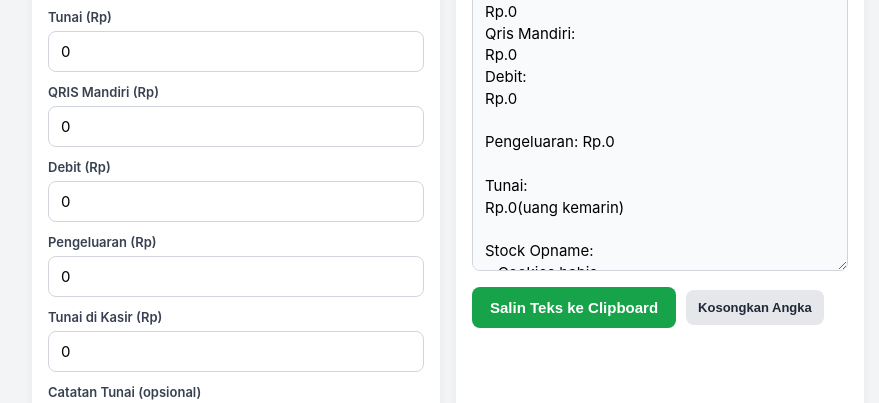
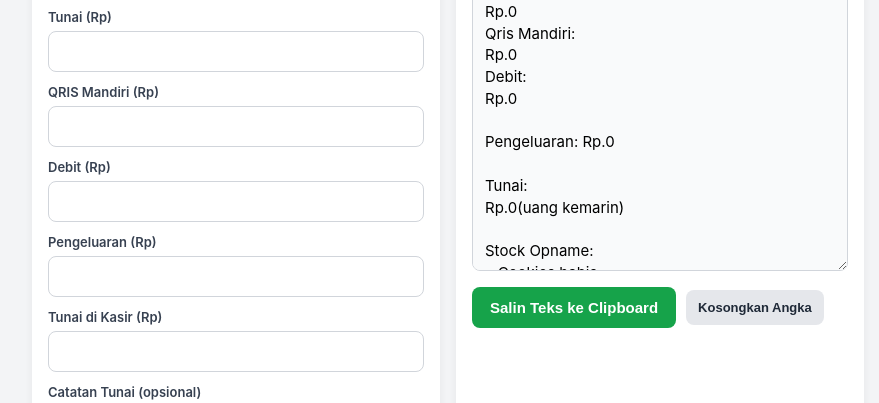
Before and after one commit to ecabindaa/laporan-wa-kasir, a plain HTML site: page index.html in a window 1280 px wide. Shown: the part 211-614 px from the top of the page, without its empty margins (192-1071 px from the left). Drawn offline with Linux system fonts and the light colour scheme.

Commit message:
Update index.html

```diff
--- a/index.html
+++ b/index.html
@@ -111,19 +111,19 @@
       <input id="totalPenjualan" type="text" readonly />
 
       <label>Tunai (Rp)</label>
-      <input id="tunaiJual" type="number" inputmode="numeric" value="0" oninput="generate()" />
+      <input id="tunaiJual" type="number" inputmode="numeric" value="" oninput="generate()" />
 
       <label>QRIS Mandiri (Rp)</label>
-      <input id="qris" type="number" inputmode="numeric" value="0" oninput="generate()" />
+      <input id="qris" type="number" inputmode="numeric" value="" oninput="generate()" />
 
       <label>Debit (Rp)</label>
-      <input id="debit" type="number" inputmode="numeric" value="0" oninput="generate()" />
+      <input id="debit" type="number" inputmode="numeric" value="" oninput="generate()" />
 
       <label>Pengeluaran (Rp)</label>
-      <input id="pengeluaran" type="number" inputmode="numeric" value="0" oninput="generate()" />
+      <input id="pengeluaran" type="number" inputmode="numeric" value="" oninput="generate()" />
 
       <label>Tunai di Kasir (Rp)</label>
-      <input id="tunaiKasir" type="number" inputmode="numeric" value="0" oninput="generate()" />
+      <input id="tunaiKasir" type="number" inputmode="numeric" value="" oninput="generate()" />
 
       <label>Catatan Tunai (opsional)</label>
       <input id="catatanTunai" type="text" value="(uang kemarin)" oninput="generate()" />
```
